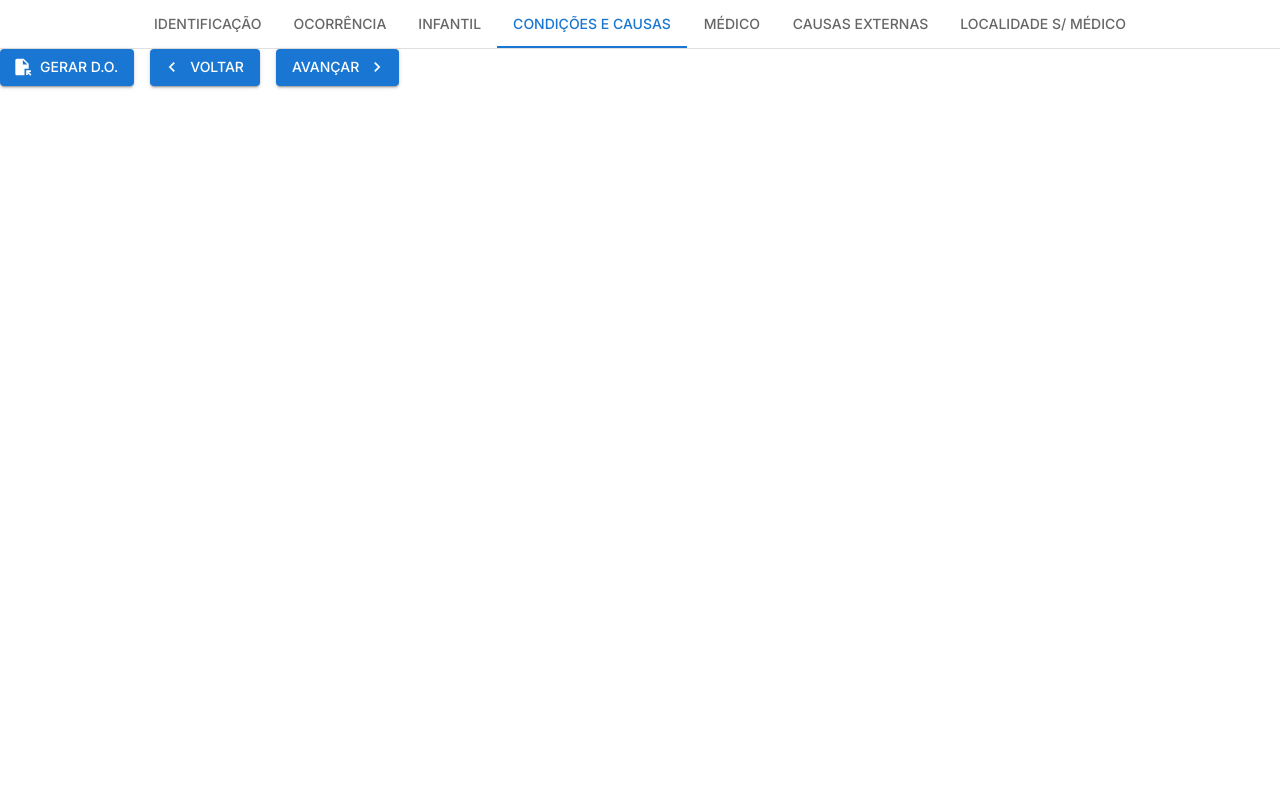
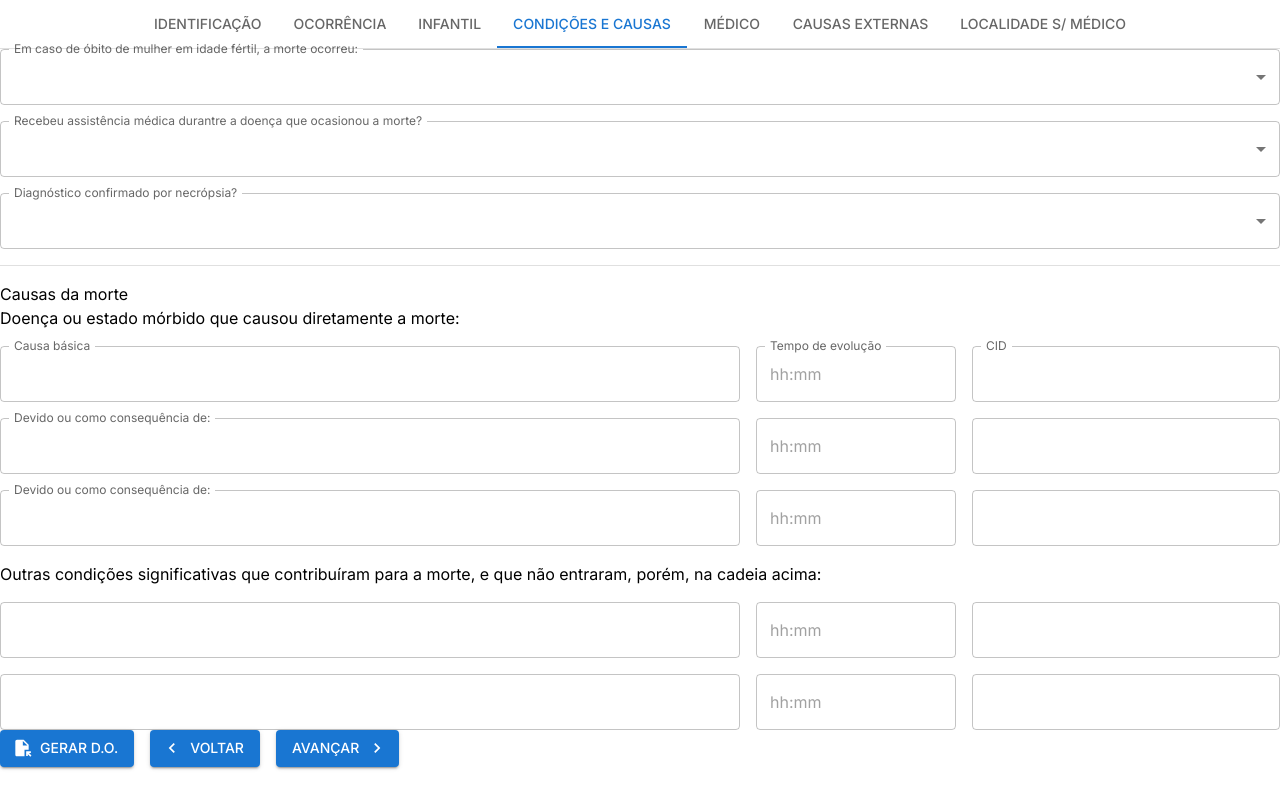
Before and after one commit to Ashlc/atestado-rp, a React (Vite) app: page / in a window 1280 px wide. Both pictures are taken after a click on the tab "CONDIÇÕES E CAUSAS". Built offline with nearby package versions, Linux system fonts and the light colour scheme.

Commit message:
:sparkles: feat: Conditions section

```diff
--- a/src/pages/Conditions/Conditions.tsx
+++ b/src/pages/Conditions/Conditions.tsx
@@ -1,5 +1,5 @@
 import {
-  Autocomplete,
+  Divider,
   FormControl,
   Grid2,
   InputLabel,
@@ -7,16 +7,78 @@ import {
   Select,
   TextField,
 } from '@mui/material';
-import { TimePicker } from '@mui/x-date-pickers/TimePicker';
-import dayjs from 'dayjs';
+import { TimePicker } from '@mui/x-date-pickers';
 import { useEffect, useState } from 'react';
 import { Controller, useFormContext } from 'react-hook-form';
+import { isInfant } from '../../utils/handleAge';
 
 type Props = {
   index: number;
   value: number;
 };
 const Conditions = ({ value, index, ...other }: Props) => {
+  const [infantDisabled, setInfantDisabled] = useState(false);
+  const { register, control, watch } = useFormContext();
+  const typeOfDeath = watch('typeOfDeath');
+  const [birth, death] = watch(['dateOfBirth', 'dateOfDeath']);
+  useEffect(() => {
+    console.log('typeOfDeath', typeOfDeath);
+    console.log('isInfant', isInfant(birth, death));
+    if ((typeOfDeath && typeOfDeath === 'fetal') || isInfant(birth, death)) {
+      setInfantDisabled(true);
+    }
+  }, [typeOfDeath, birth, death]);
+
+  console.log(infantDisabled);
+  const renderCauseFields = (withLabel: boolean = true) => {
+    const fields = [];
+    for (let i = 2; i <= 3; i++) {
+      fields.push(
+        <Grid2
+          size={7}
+          key={`${i}_cause_${withLabel ? 'primary' : 'secondary'}`}
+        >
+          <TextField
+            fullWidth
+            aria-label={withLabel ? `Causa associada ${i}` : ''}
+            label={withLabel ? `Devido ou como consequência de:` : ''}
+            slotProps={{ inputLabel: { shrink: true } }}
+            {...register(`cause${i}`)}
+          />
+        </Grid2>,
+        <Grid2
+          size={2}
+          key={`${i}_time_${withLabel ? 'primary' : 'secondary'}`}
+        >
+          <Controller
+            render={({ field }) => (
+              <TimePicker
+                value={field.value}
+                aria-label="Tempo de evolução"
+                slotProps={{
+                  textField: {
+                    fullWidth: true,
+                  },
+                }}
+                onChange={field.onChange}
+              />
+            )}
+            name={`evolutionTime${i}`}
+            control={control}
+          />
+        </Grid2>,
+        <Grid2 size={3} key={`${i}_cid_${withLabel ? 'primary' : 'secondary'}`}>
+          <TextField
+            fullWidth
+            aria-label="CID"
+            slotProps={{ inputLabel: { shrink: true } }}
+            {...register(`cid${i}`)}
+          />
+        </Grid2>,
+      );
+    }
+    return fields;
+  };
   return (
     <div
       role="tabpanel"
@@ -26,7 +88,132 @@ const Conditions = ({ value, index, ...other }: Props) => {
       {...other}
       className="w-full p-8 border-b border-x rounded-b-xl min-h-[600px]"
     >
-      <Grid2 container spacing={2} width="100%"></Grid2>
+      <Grid2 container spacing={2} width="100%">
+        <Grid2 size={12}>
+          <Controller
+            render={({ field }) => (
+              <FormControl fullWidth>
+                <InputLabel htmlFor="fertileAgeDeath" shrink>
+                  Em caso de óbito de mulher em idade fértil, a morte ocorreu:
+                </InputLabel>
+                <Select
+                  label="Em caso de óbito de mulher em idade fértil, a morte ocorreu:"
+                  notched
+                  id="fertileAgeDeath"
+                  defaultValue={infantDisabled ? '6' : ''}
+                  readOnly={infantDisabled}
+                  {...field}
+                >
+                  <MenuItem value={0}>Na gravidez</MenuItem>
+                  <MenuItem value={1}>No parto</MenuItem>
+                  <MenuItem value={2}>No abortamento</MenuItem>
+                  <MenuItem value={3}>
+                    Até 42 dias após o término da gestação
+                  </MenuItem>
+                  <MenuItem value={4}>
+                    De 43 dias até um 1 após o término da gestação
+                  </MenuItem>
+                  <MenuItem value={5}>Não ocorreu nestes períodos</MenuItem>
+                  <MenuItem value={6}>Indefinido</MenuItem>
+                </Select>
+              </FormControl>
+            )}
+            name="fertileAgeDeath"
+            control={control}
+          />
+        </Grid2>
+        <Grid2 size={12}>
+          <FormControl fullWidth>
+            <InputLabel htmlFor="receivedMedicalAssistance" shrink>
+              Recebeu assistência médica durantre a doença que ocasionou a
+              morte?
+            </InputLabel>
+            <Select
+              label="Recebeu assistência médica durantre a doença que ocasionou a morte?"
+              notched
+              defaultValue={''}
+              id="receivedMedicalAssistance"
+              {...register('receivedMedicalAssistance')}
+            >
+              <MenuItem value={0}>Sim</MenuItem>
+              <MenuItem value={1}>Não</MenuItem>
+              <MenuItem value={2}>Indefinido</MenuItem>
+            </Select>
+          </FormControl>
+        </Grid2>
+        <Grid2 size={12}>
+          <FormControl fullWidth>
+            <InputLabel htmlFor="necropsy" shrink>
+              Diagnóstico confirmado por necrópsia?
+            </InputLabel>
+            <Select
+              label="Diagnóstico confirmado por necrópsia?"
+              notched
+              defaultValue={''}
+              id="necropsy"
+              {...register('necropsy')}
+            >
+              <MenuItem value={0}>Sim</MenuItem>
+              <MenuItem value={1}>Não</MenuItem>
+              <MenuItem value={2}>Indefinido</MenuItem>
+            </Select>
+          </FormControl>
+        </Grid2>
+        <Grid2 size={12}>
+          <Divider />
+        </Grid2>
+        <Grid2 size={12}>
+          <h2 className="mb-1 font-semibold">Causas da morte</h2>
+          <p className="text-sm mb-2">
+            Doença ou estado mórbido que causou diretamente a morte:
+          </p>
+        </Grid2>
+        <Grid2 size={7}>
+          <TextField
+            fullWidth
+            label="Causa básica"
+            slotProps={{ inputLabel: { shrink: true } }}
+            {...register('cause1')}
+          />
+        </Grid2>
+        <Grid2 size={2}>
+          <Controller
+            render={({ field }) => (
+              <TimePicker
+                label="Tempo de evolução"
+                value={field.value}
+                onChange={field.onChange}
+                slotProps={{
+                  textField: {
+                    InputLabelProps: {
+                      shrink: true,
+                    },
+                    fullWidth: true,
+                  },
+                }}
+              />
+            )}
+            name="evolutionTime1"
+            control={control}
+          />
+        </Grid2>
+        <Grid2 size={3}>
+          <TextField
+            fullWidth
+            label="CID"
+            slotProps={{ inputLabel: { shrink: true } }}
+            {...register('cid1')}
+          />
+        </Grid2>
+        {renderCauseFields()}
+        <Grid2 size={12}>
+          <p className="text-sm mb-2">
+            Outras condições significativas que contribuíram para a morte, e que
+            não entraram, porém, na cadeia acima:
+          </p>
+        </Grid2>
+        {renderCauseFields(false)}
+      </Grid2>
     </div>
   );
 };
--- a/src/utils/handleAge.ts
+++ b/src/utils/handleAge.ts
@@ -16,3 +16,7 @@ export const handleAge = (dateOfBirth: string, dateOfDeath: string) => {
     return `${days} dias`;
   }
 };
+
+export const isInfant = (birth: string, death: string) => {
+  return birth && death && dayjs(death).diff(dayjs(birth), 'year') <= 1;
+};
```
